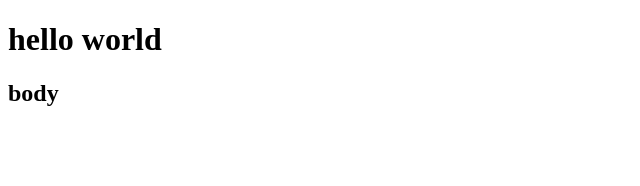
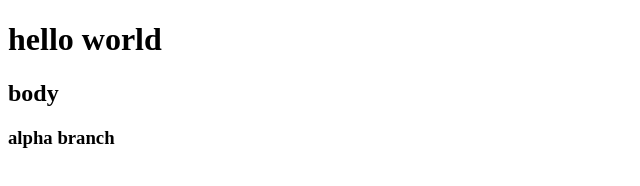
Before and after one commit to Raza-42401/test, a plain HTML site: page index.html in a window 1280 px wide. Shown: the whole page, without its empty margins (0-640 px from the left). Drawn offline with Linux system fonts and the light colour scheme.

Commit message:
creating branch

```diff
--- a/index.html
+++ b/index.html
@@ -8,5 +8,6 @@
 <body>
     <h1>hello world</h1>
     <h2>body</h2>
+    <h3>alpha branch</h3>
 </body>
 </html>
```
